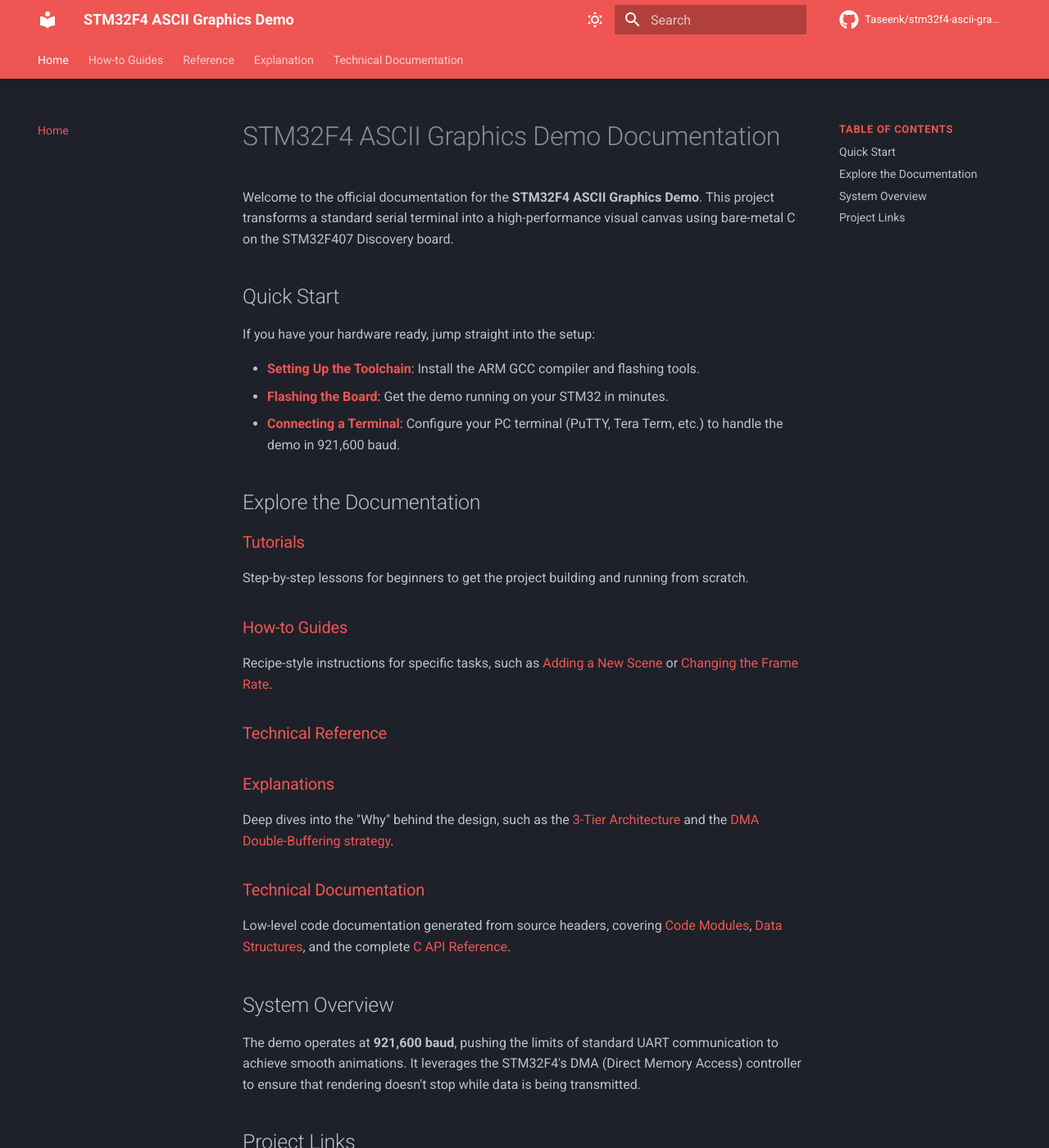
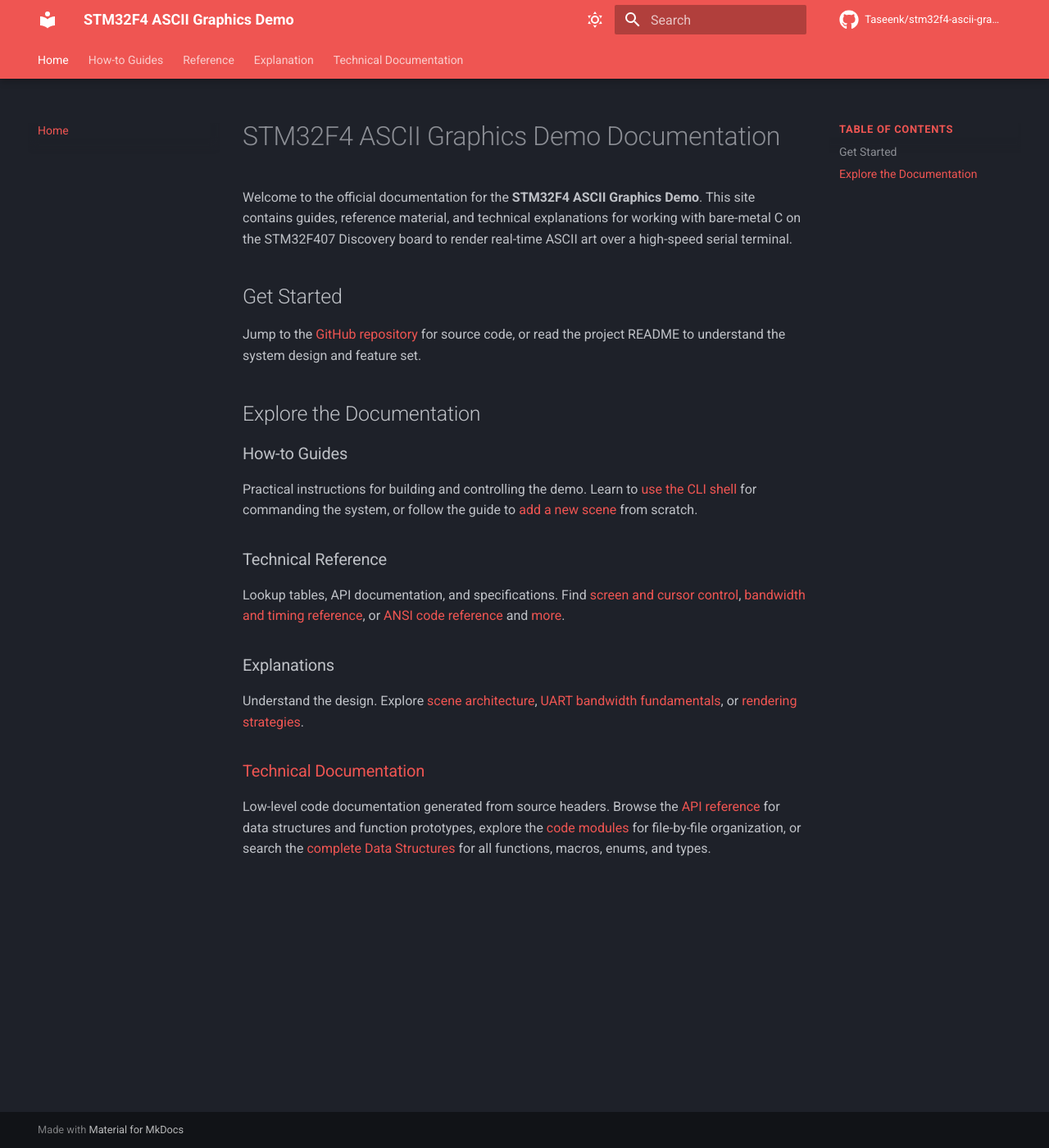
Before and after one commit to Taseenk/stm32f4-ascii-graphics-demo, an MkDocs documentation site: the page built from Docs/index.md, in a window 1280 px wide and 1400 px high. Shown: the whole window at 82% size. Built offline with MkDocs 1.6.1 and Material for MkDocs 9.7.7, drawn with Linux system fonts in a browser that asks for light colours; comment, search, counter and statistics services are not loaded; some of the changed text lies outside the part shown.

Commit message:
docs(mkdocs): refresh homepage content and structure for clarity and organization

```diff
--- a/Docs/index.md
+++ b/Docs/index.md
@@ -1,41 +1,25 @@
 # STM32F4 ASCII Graphics Demo Documentation
 
-Welcome to the official documentation for the **STM32F4 ASCII Graphics Demo**. This project transforms a standard serial terminal into a high-performance visual canvas using bare-metal C on the STM32F407 Discovery board.
+Welcome to the official documentation for the **STM32F4 ASCII Graphics Demo**. This site contains guides, reference material, and technical explanations for working with bare-metal C on the STM32F407 Discovery board to render real-time ASCII art over a high-speed serial terminal.
 
-## Quick Start
+## Get Started
 
-If you have your hardware ready, jump straight into the setup:
-
-* **[Setting Up the Toolchain](Tutorial/setup.md)**: Install the ARM GCC compiler and flashing tools.
-* **[Flashing the Board](Tutorial/flashing.md)**: Get the demo running on your STM32 in minutes.
-* **[Connecting a Terminal](Tutorial/terminal-setup.md)**: Configure your PC terminal (PuTTY, Tera Term, etc.) to handle the demo in 921,600 baud.
+Jump to the [GitHub repository](https://github.com/Taseenk/stm32f4-ascii-graphics-demo) for source code, or read the project README to understand the system design and feature set.
 
 ## Explore the Documentation
 
-### [Tutorials](Tutorial/index.md)
+### How-to Guides
 
-Step-by-step lessons for beginners to get the project building and running from scratch.
+Practical instructions for building and controlling the demo. Learn to [use the CLI shell](How-to/use-the-shell.md) for commanding the system, or follow the guide to [add a new scene](How-to/add-a-scene.md) from scratch.
 
-### [How-to Guides](How-to/index.md)
+### Technical Reference
 
-Recipe-style instructions for specific tasks, such as [Adding a New Scene](How-to/add-a-scene.md) or [Changing the Frame Rate](How-to/change-baud-fps.md).
+Lookup tables, API documentation, and specifications. Find [screen and cursor control](Reference/terminal-screen-cursor.md), [bandwidth and timing reference](Reference/uart-bandwidth-timing.md), or [ANSI code reference](Reference/uart-bandwidth-codes.md) and [more](Reference/index.md).
 
-### [Technical Reference](Reference/index.md)
+### Explanations
 
-### [Explanations](Explanation/three-tier-architecture.md)
-
-Deep dives into the "Why" behind the design, such as the [3-Tier Architecture](Explanation/three-tier-architecture.md) and the [DMA Double-Buffering strategy](Explanation/dma-double-buffer.md).
+Understand the design. Explore [scene architecture](Explanation/scenes-architecture.md), [UART bandwidth fundamentals](Explanation/uart-bandwidth.md), or [rendering strategies](Explanation/uart-bandwidth-strategies.md).
 
 ### [Technical Documentation](stm32f4_ascii_graphics_demo/annotated.md)
 
-Low-level code documentation generated from source headers, covering [Code Modules](stm32f4_ascii_graphics_demo/files.md), [Data Structures](stm32f4_ascii_graphics_demo/annotated.md), and the complete [C API Reference](stm32f4_ascii_graphics_demo/functions.md).
-
-## System Overview
-
-The demo operates at **921,600 baud**, pushing the limits of standard UART communication to achieve smooth animations. It leverages the STM32F4's DMA (Direct Memory Access) controller to ensure that rendering doesn't stop while data is being transmitted.
-
-## Project Links
-
-* **Source Code**: [GitHub Repository](https://github.com/Taseenk/stm32f4-ascii-graphics-demo)
-* **Author**: [Taseen Khan](https://github.com/Taseenk)
-* **Inspiration**: [ASCII AA Project BB Demo](https://youtu.be/FLlDt_4EGX4?si=c_ntV8wBtghTJN6d)
+Low-level code documentation generated from source headers. Browse the [API reference](stm32f4_ascii_graphics_demo/functions.md) for data structures and function prototypes, explore the [code modules](stm32f4_ascii_graphics_demo/files.md) for file-by-file organization, or search the [complete Data Structures](stm32f4_ascii_graphics_demo/annotated.md) for all functions, macros, enums, and types.
```
